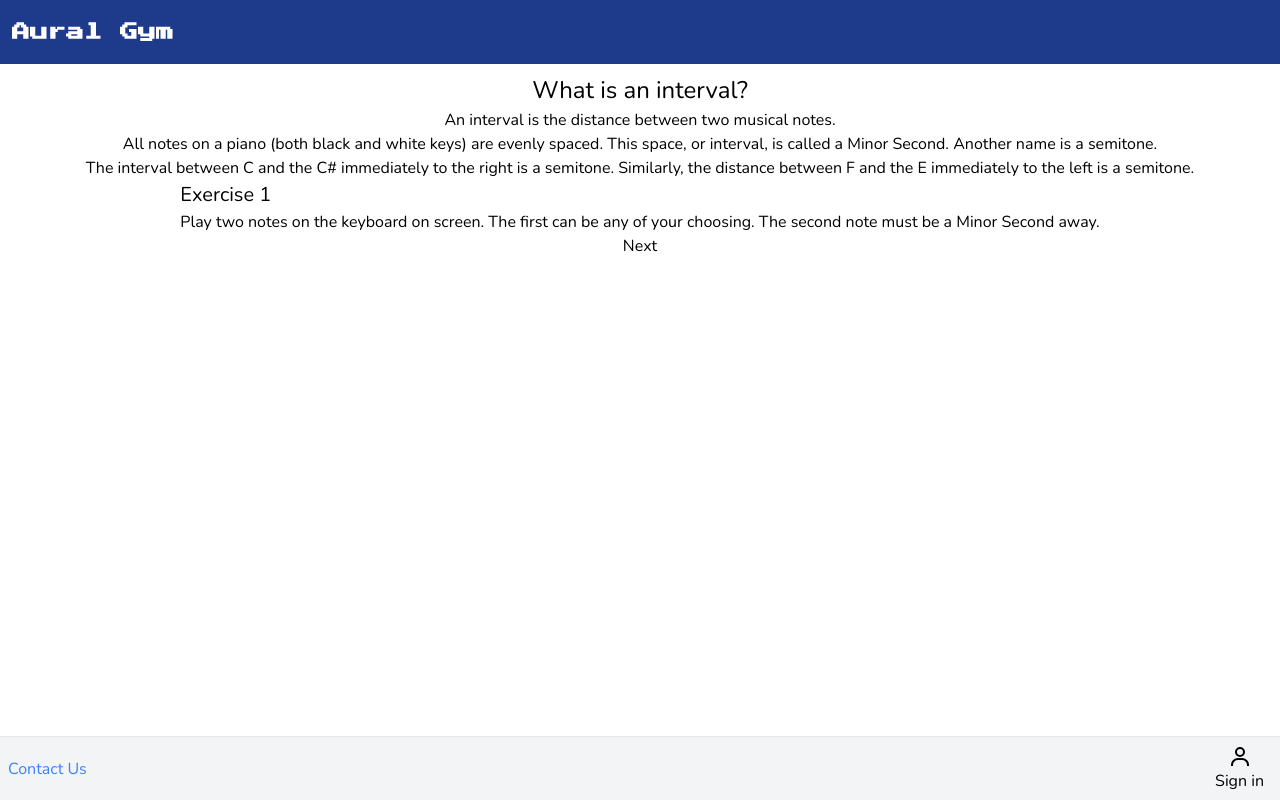
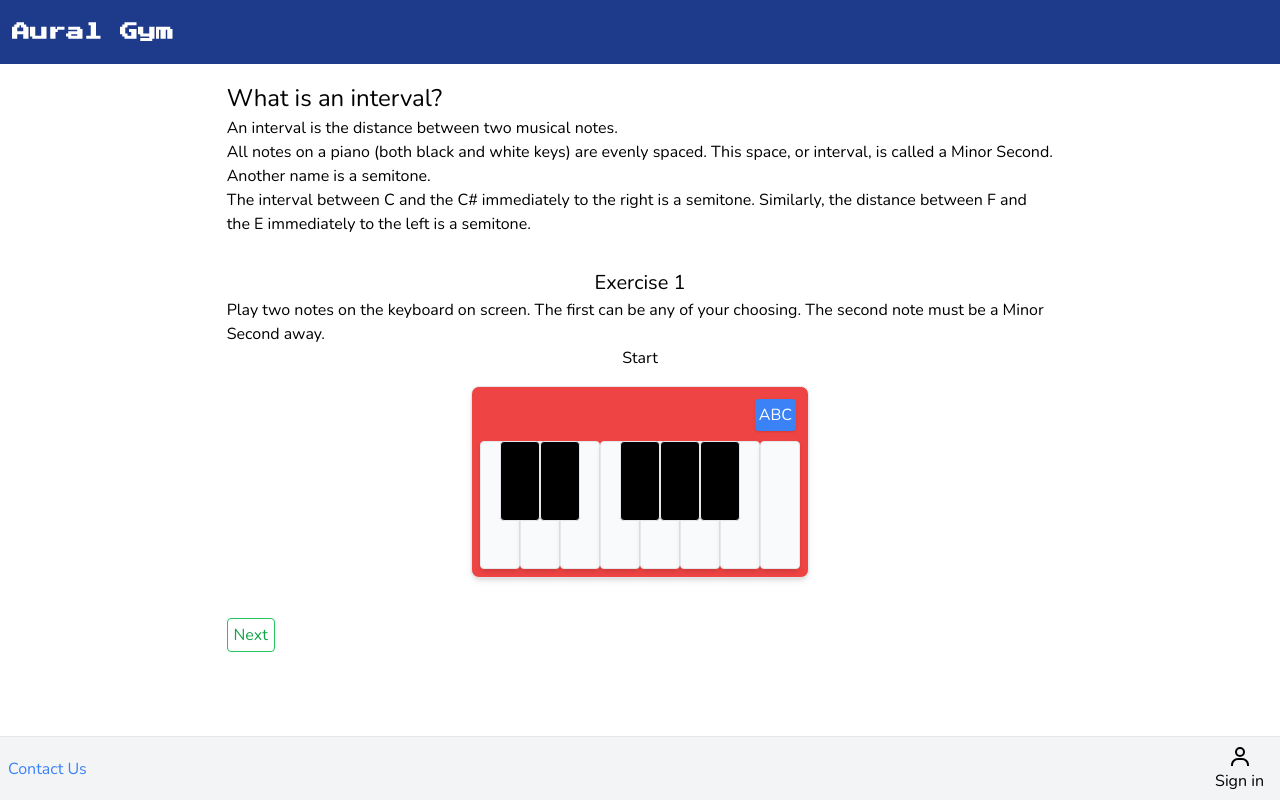
Before and after one commit to danmolloy/music-ed, a Next.js app: page /introduction/0 in a window 1280 px wide. Built offline with nearby package versions, Linux system fonts and the light colour scheme; no server answers; a web font is replaced by a local one.

Commit message:
gif added to readMe

```diff
--- a/data/introData.js
+++ b/data/introData.js
@@ -9,7 +9,9 @@ export const introData = [
     ],
     challenge: {
       title: "Exercise 1",
-      blurb: "Play two notes on the keyboard on screen. The first can be any of your choosing. The second note must be a Minor Second away."
+      blurb: "Play two notes on the keyboard on screen. The first can be any of your choosing. The second note must be a Minor Second away.",
+      keyboard: "true",
+      range: "C4 - C5",
     },
     nextLink: {
       title: "Next",
--- a/pages/contact.js
+++ b/pages/contact.js
@@ -6,9 +6,7 @@ export default function Contact() {
     <Layout contact>
       <h1>Contact</h1>
       <p>We try to respond to all messages promptly.</p>
-      <p>You can also reach out to us on
-        <a className='text-blue-500 hover:underline hover:cursor-pointer' href="https://github.com/danmolloy">Github</a>.
-      </p>
+      <p>You can also reach out to us on <a className='text-blue-500 hover:underline hover:cursor-pointer' href="https://github.com/danmolloy">Github</a>.</p>
       <ContactForm />
     </Layout>
   )
--- a/pages/introduction/[id].js
+++ b/pages/introduction/[id].js
@@ -1,6 +1,7 @@
 import Link from "next/link";
 import Layout from "../../components/layout"
 import { introData } from "../../data/introData"
+import IntroChallenge from "./introChallenge";
 
 export default function IntroPage({data}) {
 
@@ -8,16 +9,17 @@ export default function IntroPage({data}) {
 
   return (
     <Layout>
+      <div className="w-full sm:w-2/3 p-2">
       <h1>{data.title}</h1>
       {data.text.map(i => (
         i.text.includes("<") ? <div key={i.key} dangerouslySetInnerHTML={{__html: i.text}} />:<p key={i.key}>{i.text}</p>
       ))}
       {data.challenge
-      && <div>
-        <h2>{data.challenge.title}</h2>
-        <p>{data.challenge.blurb}</p>
-      </div>}
-      <Link href={`${data.nextLink.link}`}>{data.nextLink.title}</Link>
+      && <IntroChallenge challenge={data.challenge} />}
+      <Link href={`${data.nextLink.link}`}>
+        <button className="border border-green-500 text-green-600 py-1 w-12 rounded mt-6 hover:bg-green-100 active:bg-white">{data.nextLink.title}</button>
+      </Link>
+      </div>
     </Layout>
   )
 }
--- /dev/null
+++ b/pages/introduction/introChallenge.js
@@ -0,0 +1,34 @@
+import { useState } from 'react';
+import Piano from '../../components/piano'
+
+export default function IntroChallenge(props) {
+  const { challenge } = props
+  const [startEx, setStartEx] = useState(false)
+
+  const highestRegex = /[A-Z]#?[0-9]$/g;
+  const lowestRegex = /^[A-Z]#?[0-9]/g;
+
+  const submitAnswer = (e) => {
+    return;
+  }
+
+  const setEx = () => {
+    return setStartEx(!startEx)
+  }
+
+  return (
+    <div className="mt-8 flex flex-col items-center">
+        <h2>{challenge.title}</h2>
+        <p>{challenge.blurb}</p>
+        <button onClick={() => setEx()}>{startEx ? "Stop": "Start"}</button>
+        {challenge.keyboard === "true"
+        && <Piano
+          lowestNote={challenge.range.match(lowestRegex)}
+          highestNote={challenge.range.match(highestRegex)}
+          submitAnswer={e => submitAnswer(e)}
+          playTones={startEx ? true : false}
+          startingNote={null}
+          correctAnswer={null}/>}
+    </div>
+  )
+}
```
Also changed, not shown: 2 other files (tests, documents, lock files or other folders).
